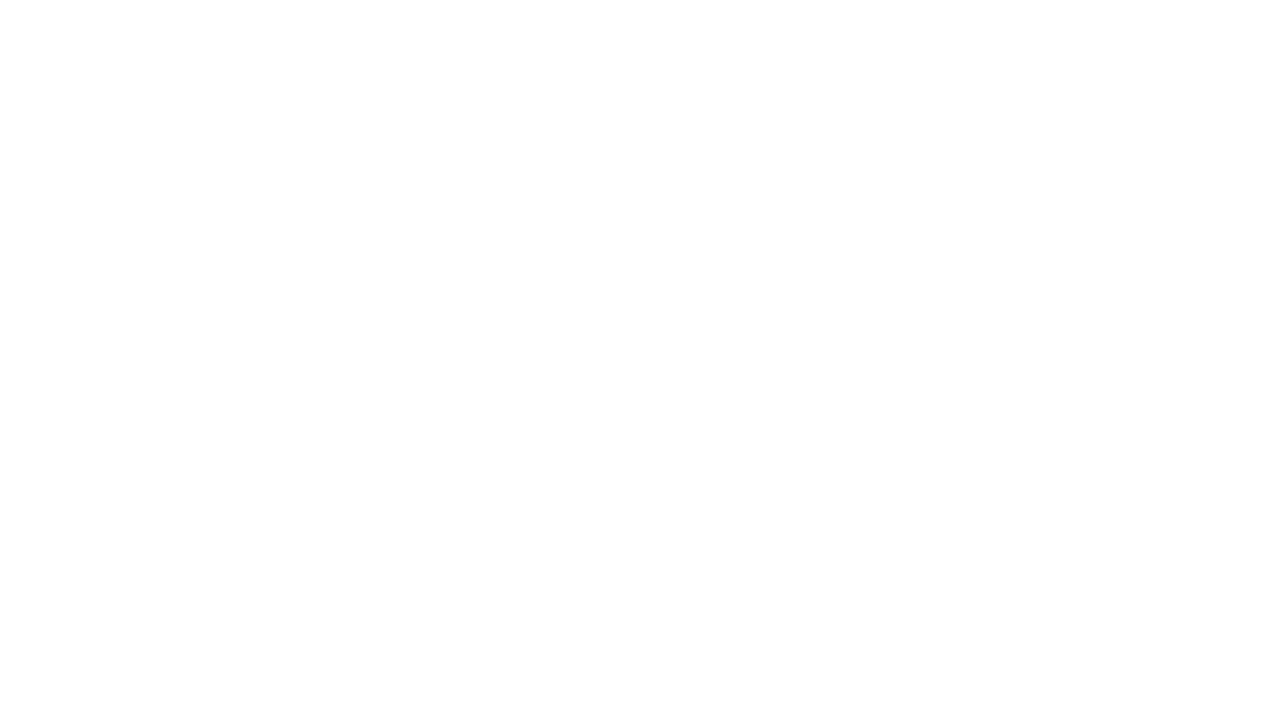
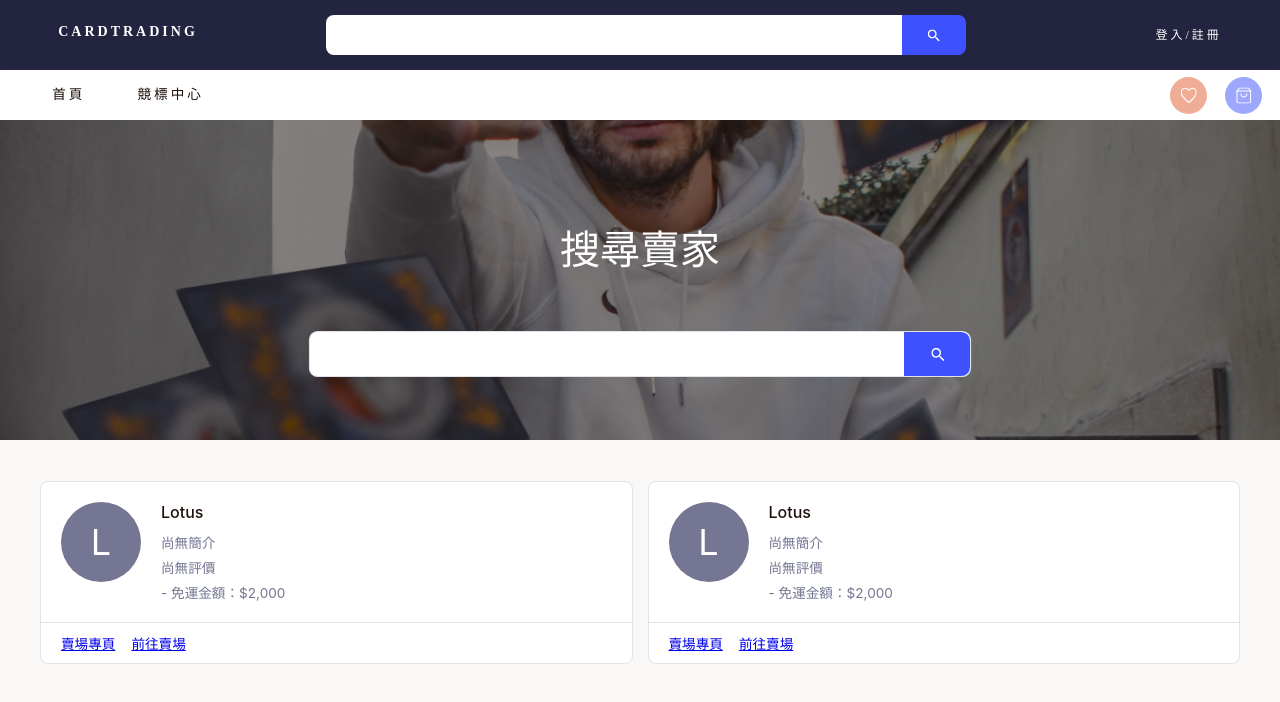
Before and after one commit to Madfater/CardTradeHub-Frontend, a React (Vite) app: page /SearchPage in a window 1280 px wide. Before the commit this address had no page. Shown: the top 702 px of the page. Built offline with nearby package versions, Linux system fonts and the light colour scheme; a web font is replaced by a local one.

Commit message:
feat: 新增搜尋頁

```diff
--- a/src/App.tsx
+++ b/src/App.tsx
@@ -2,6 +2,7 @@ import { Routes, Route, Outlet, Link } from "react-router-dom";
 import LoginPage from "./Pages/LoginPage";
 import MainPage from "./Pages/MainPage";
 import ShoppingCart from "./Pages/ShoppingCart";
+import SearchPage from "./Pages/SearchPage";
 
 export default function App() {
   return (
@@ -11,6 +12,7 @@ export default function App() {
           <Route index element={<MainPage />} />
           <Route path="/login" element={<LoginPage />} />
           <Route path="/shopcart" element={<ShoppingCart />} />
+          <Route path="/SearchPage" element={<SearchPage />} />
         </Route>
       </Routes>
     </div>
--- /dev/null
+++ b/src/Pages/SearchPage.tsx
@@ -0,0 +1,262 @@
+import React from "react";
+import TopNav from "../Components/TopNav";
+import styled from "styled-components";
+import bk from "../Images/header-search.png";
+
+
+const HeaderSearch = styled.header`
+    background-image: url(${bk});
+    position: relative;
+    height: 320px;
+    display: flex;
+    flex-flow: column
+    background-position: 30%;
+    background-size: cover;
+    background-repeat: no-repeat;
+    flex-flow: column;
+    align-items: center;
+    justify-content: center;
+
+
+    &:before {
+        background-color: #1f100b;
+        opacity: 0.5;
+        position: absolute;
+        top: 0;
+        right: 0;
+        bottom: 0;
+        left: 0;
+        width: 100%;
+        height: 100%;
+        content: "";
+
+    }
+`;
+
+
+const HeaderTitle = styled.h2`
+    position: relative;
+    color: #fff;
+    font-size: 2.5rem;
+    font-weight: 500;
+    display: flex;
+    flex-flow: column;
+
+`;
+
+const FormSearch = styled.form`
+    position: relative;
+    margin-top: 1.5rem;
+    max-width: 600px;
+    width: 100%;
+    -webkit-transform: scale(1.1);
+    -moz-transform: scale(1.1);
+    transform: scale(1.1);
+    width: 100%;
+    height: 40px;
+    border-radius: 8px;
+    background-color: #fff;
+    border: 1px solid #dfe3ea;
+    display: flex;
+    justify-content: space-between;
+`;
+
+const SearchBarButton = styled.div`
+  display: flex;
+  width: 10%;
+  height: 100%;
+  justify-content: center;
+  align-items: center;
+  flex-shrink: 0;
+  border-radius: 0px 8px 8px 0px;
+  background: #3e51fe;
+`;
+
+const FormSearchKeyword = styled.article`
+    flex: 1 1;
+`;
+
+const Container = styled.main`
+    flex-direction: column;
+    display: flex;
+    padding-top: 20px;
+    background-color: #faf7f7;
+    flex: 1 1;
+    padding: 25px 40px;
+`;
+
+const ContainerArticle = styled.article`
+    margin-bottom: 25px;
+`;
+
+const CartItems = styled.ul`
+    display: grid;
+    grid-template-columns: repeat(2,1fr);
+    grid-gap: 15px;
+`;
+
+
+const CartItem = styled.li`
+    display: inline-flex;
+    -moz-box-orient: vertical;
+    -moz-box-direction: normal;
+    flex-direction: column;
+    -moz-box-pack: justify;
+    justify-content: space-between;
+    color: #747693;
+    font-size: .85rem;
+    border-radius: 8px;
+    background-color: #fff;
+    border: 1px solid #dfe3ea;
+`;
+
+const CartItemInfo = styled.main`
+    position: relative;
+    padding: 20px;
+    display: flex;
+    flex-flow: row;
+
+`;
+
+const CartItemAvatar = styled.article`
+    margin-right: 20px;
+    background-color: #747693;
+    color: #fff;
+    text-transform: capitalize;
+    letter-spacing: 0;
+    font-size: 2.25rem;
+    width: 80px;
+    height: 80px;
+    border-radius: 80px;
+    display: flex;
+    align-items: center;
+    justify-content: center;
+`;
+
+const CartItemContent = styled.article`
+    flex: 1 1;
+    color: #747693;
+`;
+
+const CartItemContentTitle = styled.li`
+    margin-bottom: 5px;
+    padding-right: 4rem;
+    color: #1f100b;
+    font-weight: 500;
+    font-size: 1rem;
+`;
+
+const ItemBages = styled.li`
+    margin-top: 5px;
+    color: #303584;
+    font-size: .85rem;
+    display: flex;
+    align-items: center;
+    flex-flow: row;
+`;
+
+const ItemInfoItem = styled.li`
+    display: -webkit-box;
+    overflow: hidden;
+    -webkit-box-orient: vertical;
+    word-break: break-all;
+    -webkit-line-clamp: 3;
+    margin-top: 5px;
+`;
+const ItemFooter = styled.footer`
+    display: inline-flex;
+    align-items: center;
+    flex-wrap: wrap;
+    padding: 10px 20px;
+    border-top: 1px solid #dfe3ea;
+
+`;
+const ItemFooterLink = styled.a`
+    margin-right: 1rem;
+    color: #3e51fe;
+    transition: color .3s;
+
+`;
+
+export default function SearchPage() {
+    return (
+        <>
+            <TopNav />
+            <HeaderSearch>
+                <HeaderTitle>搜尋賣家</HeaderTitle>
+                <FormSearch>
+                    <FormSearchKeyword />
+                    <SearchBarButton>
+                        <svg
+                            xmlns="http://www.w3.org/2000/svg"
+                            width="13"
+                            height="13"
+                            viewBox="0 0 13 13"
+                            fill="none"
+                        >
+                            <g clip-path="url(#clip0_2_683)">
+                                <path
+                                    d="M9.34657 7.99355H8.79957L8.59457 7.82255C9.27901 7.00576 9.65426 5.9742 9.65457 4.90855C9.64883 4.03327 9.38381 3.17932 8.89298 2.45458C8.40215 1.72985 7.70755 1.16683 6.8969 0.836671C6.08626 0.506508 5.19594 0.424006 4.33843 0.599586C3.48092 0.775166 2.69468 1.20095 2.07904 1.82316C1.4634 2.44536 1.04597 3.23607 0.879492 4.09539C0.713012 4.95471 0.804947 5.8441 1.14369 6.6512C1.48242 7.4583 2.05277 8.1469 2.78267 8.63002C3.51256 9.11313 4.36927 9.36909 5.24457 9.36555C6.30719 9.35891 7.33447 8.98314 8.15057 8.30255L8.35557 8.47355V9.02155L11.7736 12.4505L12.7996 11.4215L9.34657 7.99355ZM5.24657 7.99355C4.63583 7.99533 4.0383 7.81585 3.52963 7.47784C3.02096 7.13983 2.62402 6.65849 2.38907 6.09476C2.15411 5.53103 2.09171 4.91025 2.20977 4.31104C2.32783 3.71182 2.62103 3.1611 3.05225 2.72862C3.48348 2.29613 4.03333 2.00132 4.6322 1.88152C5.23107 1.76171 5.85202 1.8223 6.41644 2.0556C6.98086 2.28891 7.46336 2.68444 7.80285 3.19213C8.14234 3.69981 8.32357 4.29681 8.32357 4.90755C8.32581 5.31285 8.24776 5.71458 8.09391 6.08954C7.94006 6.46451 7.71346 6.80529 7.42719 7.09221C7.14092 7.37913 6.80066 7.6065 6.42604 7.7612C6.05142 7.91591 5.64987 7.99488 5.24457 7.99355H5.24657Z"
+                                    fill="white"
+                                />
+                            </g>
+                            <defs>
+                                <clipPath id="clip0_2_683">
+                                    <rect
+                                        width="12"
+                                        height="12"
+                                        fill="white"
+                                        transform="translate(0.799561 0.450562)"
+                                    />
+                                </clipPath>
+                            </defs>
+                        </svg>
+                    </SearchBarButton>
+                </FormSearch>
+            </HeaderSearch>
+
+            <Container>
+                <ContainerArticle>
+                    <CartItems>
+
+                        <CartItem>
+                            <CartItemInfo>
+                                <CartItemAvatar>L</CartItemAvatar>
+                                <CartItemContent>
+                                    <CartItemContentTitle>Lotus</CartItemContentTitle>
+                                    <ItemBages></ItemBages>
+                                    <ItemInfoItem>尚無簡介</ItemInfoItem>
+                                    <ItemInfoItem>尚無評價</ItemInfoItem>
+                                    <ItemInfoItem>- 免運金額：$2,000</ItemInfoItem>
+                                </CartItemContent>
+                            </CartItemInfo>
+                            <ItemFooter>
+                                <ItemFooterLink><a href=" ">賣場專頁</a></ItemFooterLink>
+                                <ItemFooterLink><a href=" ">前往賣場</a></ItemFooterLink>
+                            </ItemFooter>
+                        </CartItem>
+                        <CartItem>
+                            <CartItemInfo>
+                                <CartItemAvatar>L</CartItemAvatar>
+                                <CartItemContent>
+                                    <CartItemContentTitle>Lotus</CartItemContentTitle>
+                                    <ItemBages></ItemBages>
+                                    <ItemInfoItem>尚無簡介</ItemInfoItem>
+                                    <ItemInfoItem>尚無評價</ItemInfoItem>
+                                    <ItemInfoItem>- 免運金額：$2,000</ItemInfoItem>
+                                </CartItemContent>
+                            </CartItemInfo>
+                            <ItemFooter>
+                                <ItemFooterLink><a href=" ">賣場專頁</a></ItemFooterLink>
+                                <ItemFooterLink><a href=" ">前往賣場</a></ItemFooterLink>
+                            </ItemFooter>
+                        </CartItem>
+
+
+                    </CartItems>
+                </ContainerArticle>
+            </Container>
+
+        </>
+    );
+}
```
Also changed, not shown: src/Images/header-search.png (added).
